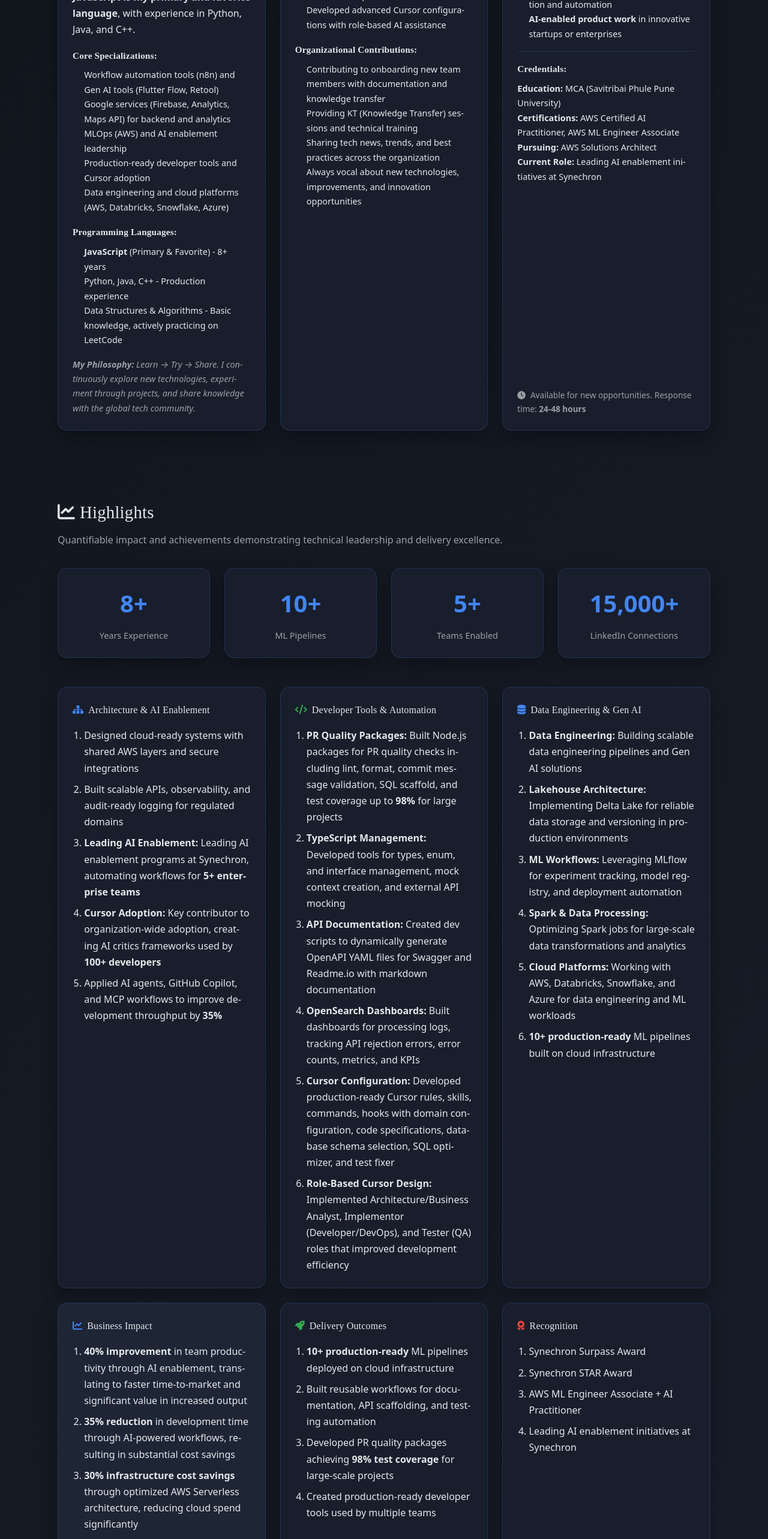
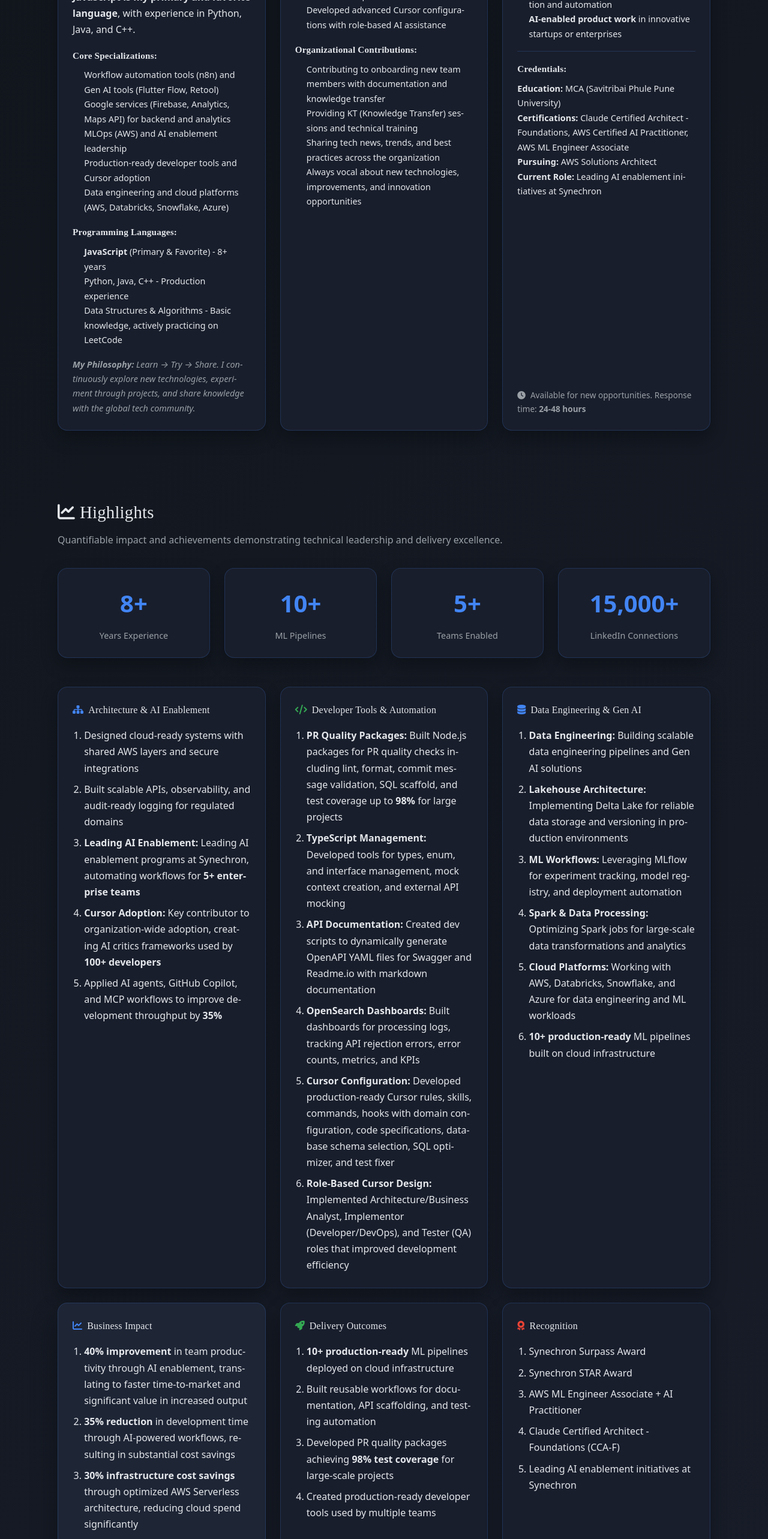
Before and after one commit to girijashankarj/portfolio, a React (Vite) app: page / in a window 1280 px wide. Shown: the part 1640-4206 px from the top of the page at 60% size. Built offline with nearby package versions, Linux system fonts and the light colour scheme; no server answers.

Commit message:
feat: add Claude Certified Architect - Foundations (CCA-F) certification

```diff
--- a/index.html
+++ b/index.html
@@ -135,6 +135,12 @@
         {
           "@type": "EducationalOccupationalCredential",
           "credentialCategory": "Professional Certification",
+          "name": "Claude Certified Architect - Foundations (CCA-F)",
+          "dateCreated": "2026"
+        },
+        {
+          "@type": "EducationalOccupationalCredential",
+          "credentialCategory": "Professional Certification",
           "name": "AWS Certified Machine Learning Engineer - Associate",
           "dateCreated": "2025"
         },
--- a/src/components/sections/About.tsx
+++ b/src/components/sections/About.tsx
@@ -172,7 +172,7 @@ export function About() {
                 <h4 style={{ marginTop: 0, marginBottom: '0.5rem', fontSize: '0.95rem', fontWeight: 600 }}>Credentials:</h4>
                 <p style={{ marginBottom: 0, fontSize: '0.9rem' }}>
                   <strong>Education:</strong> MCA (Savitribai Phule Pune University)<br/>
-                  <strong>Certifications:</strong> AWS Certified AI Practitioner, AWS ML Engineer Associate<br/>
+                  <strong>Certifications:</strong> Claude Certified Architect - Foundations, AWS Certified AI Practitioner, AWS ML Engineer Associate<br/>
                   <strong>Pursuing:</strong> AWS Solutions Architect<br/>
                   <strong>Current Role:</strong> Leading AI enablement initiatives at Synechron
                 </p>
--- a/src/components/sections/Highlights.tsx
+++ b/src/components/sections/Highlights.tsx
@@ -174,6 +174,7 @@ export function Highlights() {
                 <li>Synechron Surpass Award</li>
                 <li>Synechron STAR Award</li>
                 <li>AWS ML Engineer Associate + AI Practitioner</li>
+                <li>Claude Certified Architect - Foundations (CCA-F)</li>
                 <li style={{ marginBottom: 0 }}>Leading AI enablement initiatives at Synechron</li>
               </ol>
             </div>
--- a/src/components/sections/Skills.tsx
+++ b/src/components/sections/Skills.tsx
@@ -27,6 +27,7 @@ const SKILLS = {
 }
 
 const CERTIFICATIONS = [
+  { name: 'Claude Certified Architect - Foundations (CCA-F)', achieved: '2026', expires: null, verified: true },
   { name: 'AWS Certified Machine Learning Engineer - Associate', achieved: '2025', expires: '2028', verified: true },
   { name: 'AWS Certified AI Practitioner', achieved: '2025', expires: '2028', verified: true },
   { name: 'Microsoft Azure Fundamentals (AZ900)', achieved: '2023', expires: null, verified: true },
--- a/src/components/shared/ResumeDownload.tsx
+++ b/src/components/shared/ResumeDownload.tsx
@@ -173,6 +173,7 @@ CERTIFICATIONS & CREDENTIALS
 ═══════════════════════════════════════════════════════════════
 
 Professional Certifications:
+• Claude Certified Architect - Foundations (CCA-F) (Achieved: 2026) ✓
 • AWS Certified Machine Learning Engineer - Associate (Achieved: 2025, Expires: 2028) ✓
 • AWS Certified AI Practitioner (Achieved: 2025, Expires: 2028) ✓
 • Microsoft Azure Fundamentals (AZ900) (Achieved: 2023) ✓
```
